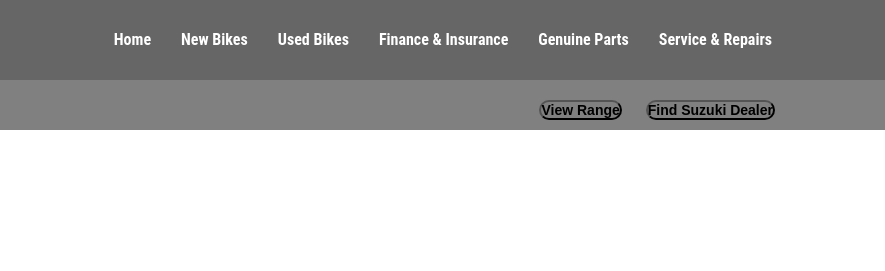
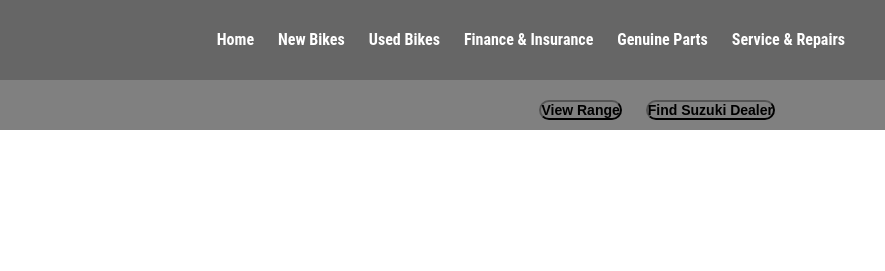
Before and after one commit to apuri04/web-exercise, a plain HTML site: page index.html in a window 1280 px wide. Shown: the top 271 px of the page, 395-1280 px from the left. Drawn offline with nearby package versions, Linux system fonts and the light colour scheme; files that its build step writes are made by us from their sources.

Commit message:
navbar-changes

```diff
--- a/includes/css/scss/mediaQueries.scss
+++ b/includes/css/scss/mediaQueries.scss
@@ -1,11 +1,17 @@
 @mixin responsive($breakpoint) {
-    @if $breakpoint == phone {
-        @media only screen and (max-width: 400px) { @content };
+  @if $breakpoint == phone {
+    @media only screen and (max-width: 500px) {
+      @content;
     }
-    @if $breakpoint == tab  {
-        @media only screen and (max-width: 800px) { @content };
+  }
+  @if $breakpoint == tab {
+    @media only screen and (max-width: 800px) {
+      @content;
     }
-    @if $breakpoint == desktop {
-        @media only screen and (max-width: 801px) { @content };
+  }
+  @if $breakpoint == desktop {
+    @media only screen and (max-width: 801px) {
+      @content;
     }
+  }
 }
--- a/includes/css/scss/style.scss
+++ b/includes/css/scss/style.scss
@@ -36,12 +36,13 @@ body {
 .vehicle-nav-wrapper {
   background: #666666;
   height: 80px;
+  line-height: 80px;
   width: 100%;
 }
 
-.vnav-list {
+.menu {
   float: right;
-  margin: 30px 100px 10px;
+  margin: 0 30px 0 0;
 
   @include responsive(tab) {
     display: none;
@@ -52,18 +53,20 @@ body {
   }
 }
 
-.vnav-item {
-  display: inline-block;
-}
-
 .vnav-link {
   color: white;
   font-size: 16px;
-  padding: 7px 13px;
-  border-radius: 3px;
+  margin: 0 10px;
+  line-height: 80px;
   font-family: "Roboto Condensed";
   font-weight: bold;
   text-decoration: none;
+
+  @include responsive(phone) {
+    display: block;
+    width: 100%;
+    margin: 0;
+  }
 }
 
 .active,
@@ -71,7 +74,7 @@ a:hover {
   background: #666666;
 }
 
-.banner {
+.banner-wrapper {
   height: 50px;
   background: grey;
 }
--- a/index.html
+++ b/index.html
@@ -12,22 +12,30 @@
     <link rel="stylesheet" href="includes/css/scss/style.css" />
   </head>
   <body>
-    <nav class="vehicle-nav-wrapper">
-      <img class="logo teammoto-logo" src="../../images/teamMotoLogo.png" alt="tammoto-logo"/>
+    <div class="vehicle-nav-wrapper">
+      <img
+        class="logo teammoto-logo"
+        src="../../images/teamMotoLogo.png"
+        alt="tammoto-logo"
+      />
 
       <!-- <input type="checkbox" id="check" />
       <label for="check" class="checkbtn"><i class="fas fa-bars"></i></label> -->
-      <ul class="vnav-list">
-        <li class="vnav-item"><a class="vnav-link" href="#">Home</a></li>
-        <li class="vnav-item"><a class="vnav-link actve" href="#">New Bikes</a></li>
-        <li class="vnav-item"><a class="vnav-link" href="#">Used Bikes</a></li>
-        <li class="vnav-item"><a class="vnav-link" href="#">Finance & Insurance</a></li>
-        <li class="vnav-item"><a class="vnav-link" href="#">Genuine Parts</a></li>
-        <li class="vnav-item"><a class="vnav-link" href="#">Service & Repairs</a></li>
-      </ul>
-    </nav>
-    <div class="banner">
-      <img class="logo suzuki-logo" src="../../images/suzukiLogo.png" alt="suzuki-logo"/>
+      <div class="menu">
+        <a class="vnav-link" href="#">Home</a>
+        <a class="vnav-link actve" href="#">New Bikes</a>
+        <a class="vnav-link" href="#">Used Bikes</a>
+        <a class="vnav-link" href="#">Finance & Insurance</a>
+        <a class="vnav-link" href="#">Genuine Parts</a>
+        <a class="vnav-link" href="#">Service & Repairs</a>
+      </div>
+    </div>
+    <div class="banner-wrapper">
+      <img
+        class="logo suzuki-logo"
+        src="../../images/suzukiLogo.png"
+        alt="suzuki-logo"
+      />
       <ul class="banner-list">
         <li class="banner-item"><button class="btn">View Range</button></li>
         <li class="banner-item"><button class="btn">Find Suzuki Dealer</button></li>
```
Also changed, not shown: includes/css/scss/style.css, 3 other files.
